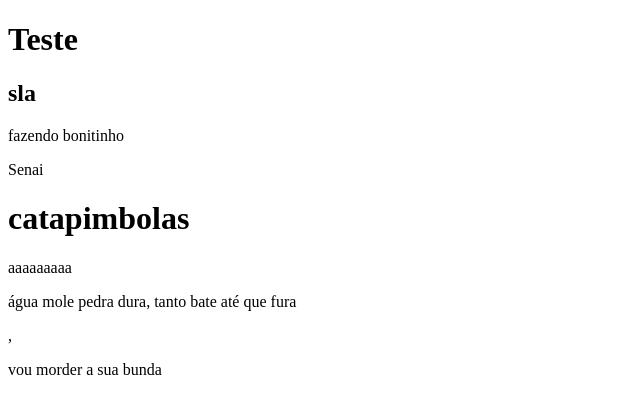
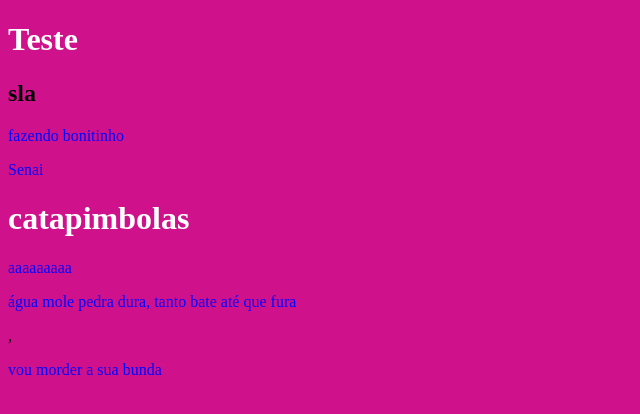
Before and after one commit to Karlosdobarril/projeto-vscode, a plain HTML site: page index.html in a window 1280 px wide. Shown: the whole page, without its empty margins (0-640 px from the left). Drawn offline with Linux system fonts and the light colour scheme.

Commit message:
alterações cores

```diff
--- a/estilo.css
+++ b/estilo.css
@@ -1,3 +1,10 @@
-body{
-    background-color: rgb(255, 0, 221)606;
+body {
+    background-color: #cf118b;
 }
+
+h1 {
+    color: white;
+}
+ p {
+    color: blue;
+ }
```
